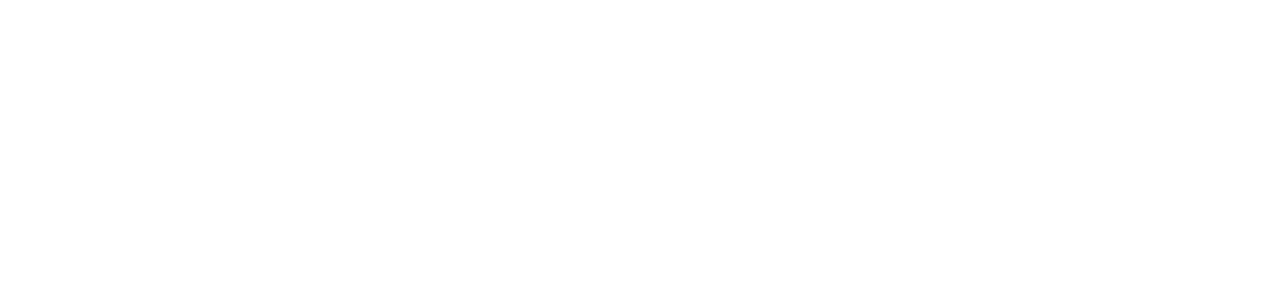
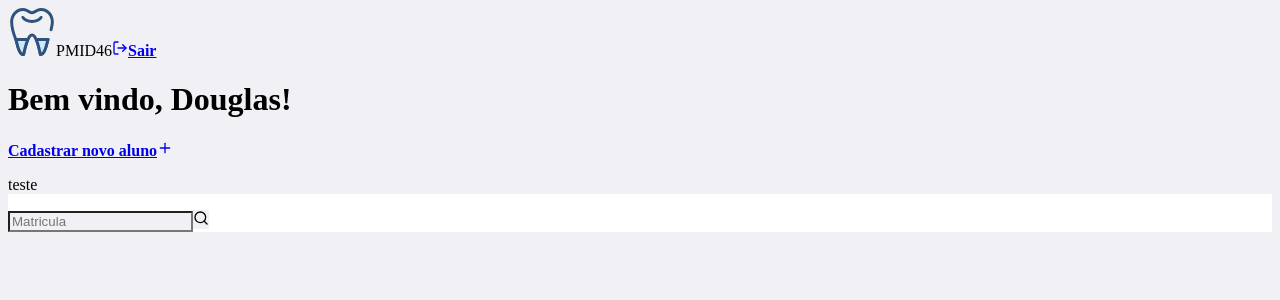
Before and after one commit to douglaschalegre/PMID46, a React (Create React App) app in the folder web/: page /admin/painel in a window 1280 px wide. Shown: the top 300 px of the page. Built offline with nearby package versions, Linux system fonts and the light colour scheme; the HTML template or start-up script is replaced by a standard one.

Commit message:
Structuring html

```diff
--- a/web/src/pages/Admin/index.tsx
+++ b/web/src/pages/Admin/index.tsx
@@ -1,10 +1,41 @@
 import React from 'react';
+import { FiLogOut, FiPlus, FiSearch } from 'react-icons/fi'
+import { Link } from 'react-router-dom';
+
+import logo from '../../assets/logo.svg';
 import './styles.css'
-
-
 const LandingPage = () => {
 	return(
-		<h1>Admin panel</h1>
+		<>
+		<header>
+       <span>
+				<img src={logo} alt="PMID46" width="48" height="48"/>
+				PMID46
+       </span>
+			<Link to="/admin">
+				<span><FiLogOut/></span>
+				<strong>Sair</strong>
+			</Link>
+		</header>
+
+		<div>
+			<h1>Bem vindo, Douglas!</h1>
+			<Link to="/admin/cadastro">
+				<strong>Cadastrar novo aluno</strong>
+				<span><FiPlus/></span>
+			</Link>
+		</div>
+
+		<div className='white-box'>
+			<p>teste</p>
+			<span>
+				<input placeholder="Matricula"/>
+				<FiSearch/>
+			</span>
+
+		</div>
+
+		</>
 	)
 }
 
--- /dev/null
+++ b/web/src/pages/Admin/styles.css
@@ -0,0 +1,10 @@
+*{
+  background-color: #F0F0F5;
+}
+.white-box{
+  background-color: #ffffff;
+}
+
+.white-box span input{
+  background-color: #F0F0F5;
+}
--- a/web/src/pages/LandingPage/index.tsx
+++ b/web/src/pages/LandingPage/index.tsx
@@ -15,7 +15,7 @@
             PMID46
           </span>
 
-          <Link to="/create-collect">
+          <Link to="/admin/login">
 						<span><FiLogIn/></span>
 						<strong>Entrar</strong>
 					</Link>
--- a/web/src/pages/Login/index.tsx
+++ b/web/src/pages/Login/index.tsx
@@ -1,4 +1,6 @@
 import React from 'react';
+import { Link } from 'react-router-dom';
+
 import './styles.css'
 
 
--- a/web/src/routes.tsx
+++ b/web/src/routes.tsx
@@ -2,12 +2,15 @@
 import { Route, BrowserRouter } from 'react-router-dom';
 
 import LandingPage from './pages/LandingPage';
+import Login from './pages/Login';
+import Admin from './pages/Admin';
 
 const Routes = () => {
   return (
     <BrowserRouter>
-      <Route component={LandingPage} path="/" exact />
-
+      <Route component={LandingPage} path="/admin" exact />
+      <Route component={Login} path="/admin/login" exact />
+      <Route component={Admin} path="/admin/painel" exact />
     </BrowserRouter>
   );
 }
```
Also changed, not shown: web/src/pages/LandingPage/styles.css (line endings or trailing spaces).
